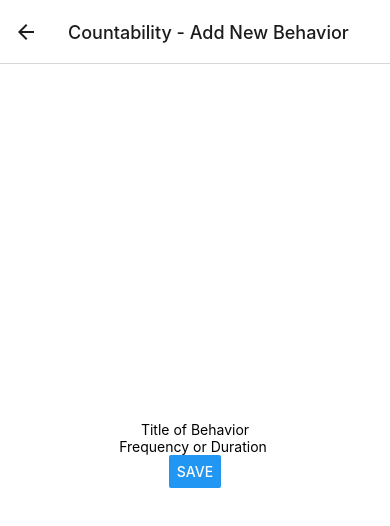
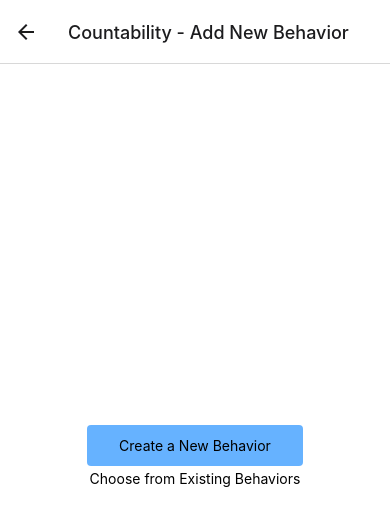
Before and after one commit to codarose/Countable, a React Native app: screen /CreateBehavior in a window 390 px wide. Shown: the top 526 px of the page. Built offline with nearby package versions, Linux system fonts and the light colour scheme.

Commit message:
added modules for create, list behavior

```diff
--- /dev/null
+++ b/components/CreateBehaviorForm.js
@@ -0,0 +1,106 @@
+import React from "react";
+import {
+  View,
+  Text,
+  TextInput,
+  Pressable,
+  StyleSheet,
+  Button,
+} from "react-native";
+function CreateBehaviorForm(props) {
+  const [behavior, onAddBehavior] = React.useState("Type a Behavior Here");
+
+  return (
+    <View>
+      <View style={{ flexDirection: "row" }}>
+        <Text style={styles.inputFields}>Behavior Name: </Text>
+        <TextInput
+          style={styles.input}
+          onChangeText={onAddBehavior}
+          value={behavior}
+          placeHolder=""
+        />
+      </View>
+      <View style={{ flexDirection: "row" }}>
+        <Text style={styles.inputFields}>Choose</Text>
+        <Pressable style={styles.freqDurButton}>
+          <Text style={styles.buttonText}>Frequency</Text>
+        </Pressable>
+        <Text style={styles.inputFields}>or</Text>
+
+        <Pressable style={styles.freqDurButton}>
+          <Text style={styles.buttonText}>Duration</Text>
+        </Pressable>
+      </View>
+      <Pressable style={styles.saveButton}>
+        <Text style={styles.buttonText}>Save</Text>
+      </Pressable>
+    </View>
+  );
+}
+
+const styles = StyleSheet.create({
+  container: {
+    flex: 1,
+    backgroundColor: "#fff",
+    alignItems: "center",
+    justifyContent: "center",
+  },
+  input: {
+    height: 40,
+    margin: 12,
+    borderWidth: 1,
+    padding: 10,
+    width: "50%",
+    color: "grey",
+  },
+  inputFields: {
+    height: 40,
+    marginTop: 12,
+    marginBottom: 12,
+    marginLeft: 3,
+    marginRight: 3,
+    borderColor: "white",
+    borderWidth: 1,
+    padding: 10,
+    textAlignVertical: "auto",
+    fontSize: "18px",
+    textAlign: "left",
+  },
+  addButton: {
+    backgroundColor: "rgba(0, 127, 255, 0.6)",
+    alignItems: "center",
+    justifyContent: "center",
+    paddingVertical: 12,
+    paddingHorizontal: 32,
+    marginBottom: "1%",
+    marginTop: "1%",
+    borderRadius: 4,
+    elevation: 3,
+  },
+  buttonText: {
+    fontSize: "15px",
+    color: "white",
+  },
+  freqDurButton: {
+    flexDirection: "row",
+    // width: "20%",
+    backgroundColor: "blue",
+    alignItems: "center",
+    padding: 2,
+    borderRadius: 4,
+  },
+  saveButton: {
+    backgroundColor: "rgba(0, 127, 255)",
+    alignItems: "center",
+    justifyContent: "center",
+    paddingVertical: 12,
+    paddingHorizontal: 32,
+    marginBottom: "1%",
+    marginTop: "1%",
+    borderRadius: 4,
+    elevation: 3,
+  },
+});
+
+export default CreateBehaviorForm;
--- /dev/null
+++ b/components/SearchableBehaviorList.js
@@ -0,0 +1,3 @@
+function SearchableBehaviorList() {}
+
+export default SearchableBehaviorList;
--- a/screens/CreateBehavior.js
+++ b/screens/CreateBehavior.js
@@ -1,19 +1,39 @@
 import React from "react";
 import { Component } from "react";
 
-import { StyleSheet, Text, View, Button } from "react-native";
+import {
+  StyleSheet,
+  Text,
+  View,
+  Button,
+  TextInput,
+  Pressable,
+} from "react-native";
 
-class CreateBehavior extends Component {
-  render() {
-    return (
-      <View style={styles.container}>
-        <Text>Title of Behavior</Text>
-        <Text>Frequency or Duration </Text>
-        <Button title="Save" />
-      </View>
-    );
-  }
-}
+import CreateBehaviorForm from "../components/CreateBehaviorForm.js";
+import SearchableBehaviorList from "../components/SearchableBehaviorList";
+// We might want to extract "createbehavior" into a reusable component
+// that can be made visible on multiple screens, rather than always navigating to
+// a separate screen... not sure
+const CreateBehavior = () => {
+  const [isAdding, setIsAdding] = React.useState(false);
+
+  return (
+    <View style={styles.container}>
+      {!isAdding ? (
+        <Pressable style={styles.addButton} onPress={() => setIsAdding(true)}>
+          <Text>Create a New Behavior</Text>
+        </Pressable>
+      ) : null}
+
+      {/* conditionally expose the form on press of button */}
+      {isAdding ? <CreateBehaviorForm /> : null}
+
+      <Text>Choose from Existing Behaviors</Text>
+      <SearchableBehaviorList />
+    </View>
+  );
+};
 
 const styles = StyleSheet.create({
   container: {
@@ -22,5 +42,25 @@
     alignItems: "center",
     justifyContent: "center",
   },
+  input: {
+    height: 40,
+    margin: 12,
+    borderWidth: 1,
+    padding: 10,
+    width: "50%",
+    color: "grey",
+  },
+  addButton: {
+    backgroundColor: "rgba(0, 127, 255, 0.6)",
+    alignItems: "center",
+    justifyContent: "center",
+    paddingVertical: 12,
+    paddingHorizontal: 32,
+    marginBottom: "1%",
+    marginTop: "1%",
+    borderRadius: 4,
+    elevation: 3,
+  },
+  buttonText: {},
 });
 export default CreateBehavior;
--- a/screens/NewSession.js
+++ b/screens/NewSession.js
@@ -8,8 +8,9 @@
     return (
       <View style={styles.container}>
         <Text>Choose or Create a Subject: </Text>
+        <Text>Session Environment: </Text>
         <Text>Choose a Template or </Text>
-        <Text>Session Environment: </Text>
+
         <Button
           title="Add Behaviors"
           onPress={() => this.props.navigation.navigate("CreateBehavior")}
```
